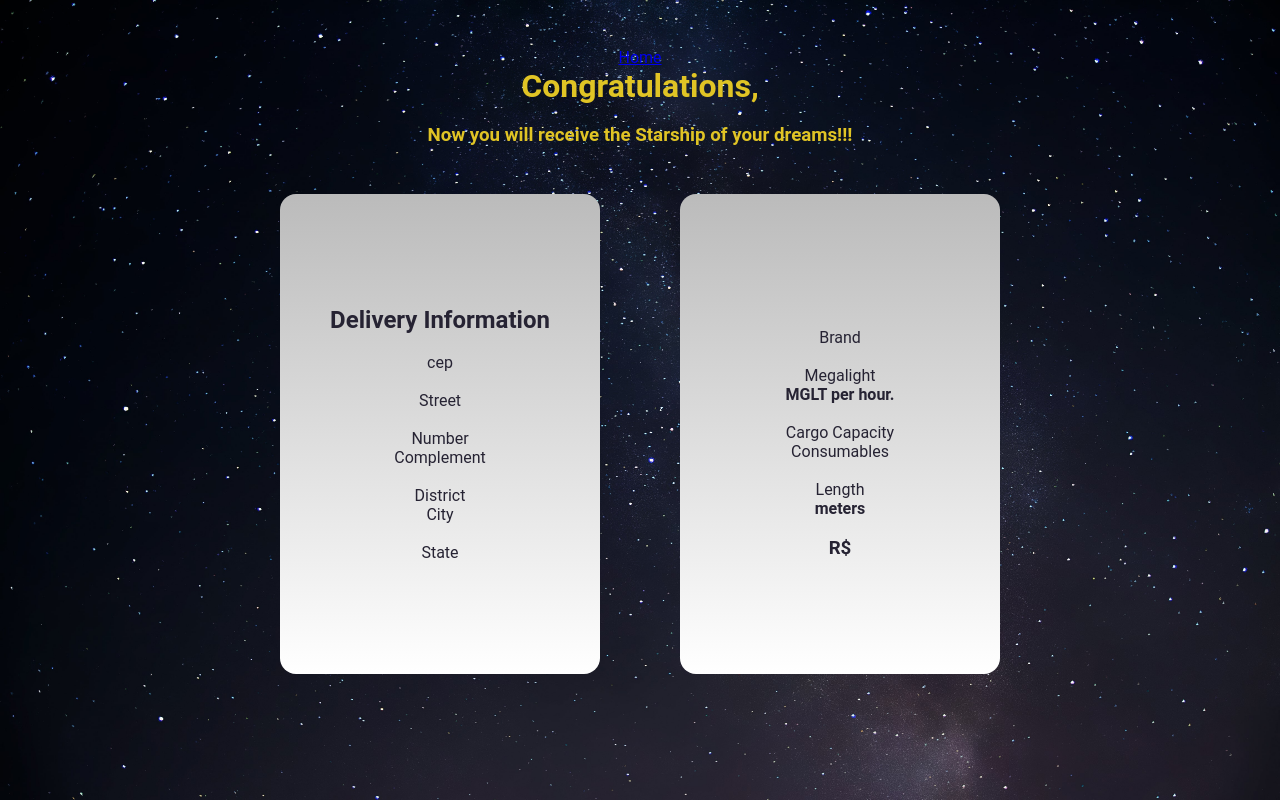
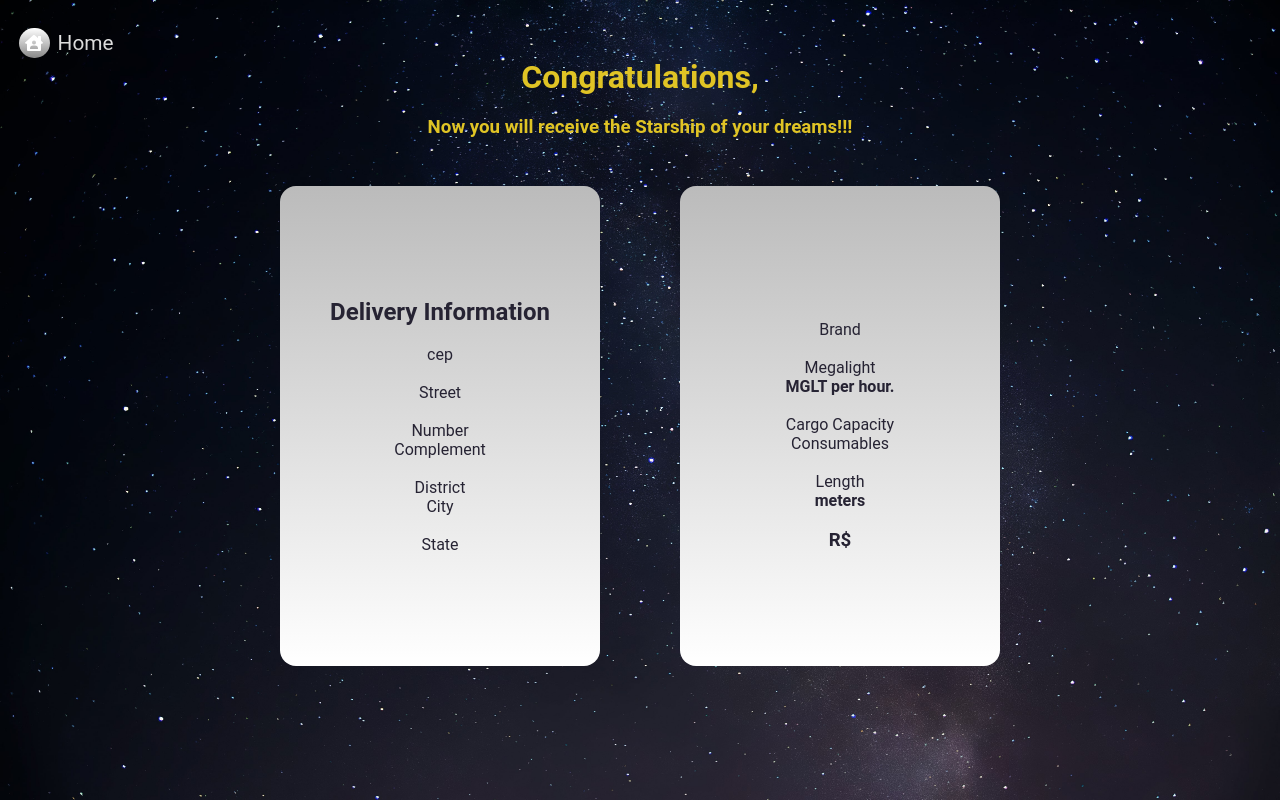
Before and after one commit to victorprimbuchele/starrout, a React (Vite) app in the folder starrout-app/: page /success in a window 1280 px wide. Built offline with nearby package versions, Linux system fonts and the light colour scheme.

Commit message:
feature/new-component-on-the-forms

```diff
--- a/starrout-app/src/presentation/components/StarshipDetails/StarshipDetails.tsx
+++ b/starrout-app/src/presentation/components/StarshipDetails/StarshipDetails.tsx
@@ -2,7 +2,7 @@ import React, { useState } from 'react'
 
 import './starship-details.scss'
 
-export const StarshipsDetails: React.FC = () => {
+export const StarshipDetails: React.FC = () => {
   const name = localStorage.getItem('starship_name')
   const MGLT = localStorage.getItem('starship_MGLT')
   const cargo_capacity = localStorage.getItem('starship_cargo_capacity')
--- a/starrout-app/src/presentation/pages/Form/AddressForm/AddressForm.tsx
+++ b/starrout-app/src/presentation/pages/Form/AddressForm/AddressForm.tsx
@@ -7,6 +7,7 @@ import getACep from '../../../../infra/services/ViaCep/GetACep'
 import { ViaCepApiResponse } from '../../../../protocols/types/ViaCepApiResponse'
 import './address-form.scss'
 import GoBack from '../../../micro-components/GoBack/GoBack'
+import { StarshipDetails } from '../../../components/StarshipDetails/StarshipDetails'
 
 const AddressForm = () => {
   let navigate = useNavigate()
@@ -34,7 +35,10 @@ const AddressForm = () => {
   return (
     <div className="container">
  <GoBack navigate={navigate}/>
-    <div className="address-container">
+
+    <div className="content">
+
+      <div className="address-container">
       <h2>Address Information</h2>
       <Formik
         validationSchema={personalSchema}
@@ -125,7 +129,10 @@ const AddressForm = () => {
         )}
       </Formik>
     </div>
-
+    <div className="starship-details">
+        <StarshipDetails />
+      </div>
+    </div>
     </div>
 
 
--- a/starrout-app/src/presentation/pages/Form/AddressForm/address-form.scss
+++ b/starrout-app/src/presentation/pages/Form/AddressForm/address-form.scss
@@ -1,9 +1,19 @@
 @import '../../../styles/colors.scss';
+
+.content {
+  display: flex;
+  flex-direction: row;
+  justify-content:space-evenly;
+  align-items:center;
+  align-content: center;
+  width: 80%;
+}
 
 .container {
   height: 100%;
   margin-bottom: 1rem;
 }
+
 
 .address-container {
   color: $yellow;
@@ -12,11 +22,17 @@
   align-items: center;
   justify-content: center;
   align-content: center;
-  height: 100%;
   font-family: 'Roboto';
   font-size: 1.08rem;
   font-weight: 200;
 
+  form {
+    height: 100%;
+    display: flex;
+    flex-direction: column;
+    align-items:center;
+    justify-content: flex-start;
+    align-content: center;
     .form_control_group {
       margin-top: 1rem;
       display: flex;
@@ -40,6 +56,8 @@
         }
       }
     }
+  }
+
 
   button {
     margin-top: 1rem;
--- a/starrout-app/src/presentation/pages/Form/PersonalForm/PersonalForm.tsx
+++ b/starrout-app/src/presentation/pages/Form/PersonalForm/PersonalForm.tsx
@@ -8,6 +8,7 @@ import CNPJInput from '../../../micro-components/Inputs/CNPJnput'
 import CPFInput from '../../../micro-components/Inputs/CPFInput'
 import './personal-form.scss'
 import GoBack from '../../../micro-components/GoBack/GoBack'
+import { StarshipDetails } from '../../../components/StarshipDetails/StarshipDetails'
 
 
 
@@ -86,9 +87,9 @@ const PersonalForm = () => {
   }, [validCnpj, cnpj, validCpf, cpf])
 
   return (
-    <>
-
+    <div className="container">
       <GoBack navigate={navigate}/>
+      <div className="content">
     <div className="personal-form-container">
       <h2>Personal Information</h2>
       <Formik
@@ -171,7 +172,11 @@ const PersonalForm = () => {
         )}
       </Formik>
     </div>
-    </>
+    <div className="starship-details">
+        <StarshipDetails />
+      </div>
+      </div>
+    </div>
   )
 }
 
--- a/starrout-app/src/presentation/pages/Form/PersonalForm/personal-form.scss
+++ b/starrout-app/src/presentation/pages/Form/PersonalForm/personal-form.scss
@@ -1,4 +1,21 @@
 @import '../../../styles/colors.scss';
+
+.container {
+  display: flex;
+  flex-direction: column;
+  align-items: center;
+  justify-content: center;
+  align-content: center;
+}
+
+.content {
+  display: flex;
+  flex-direction: row;
+  justify-content:space-evenly;
+  align-items:center;
+  align-content: center;
+  width: 80%;
+}
 
 .personal-form-container {
   color: $yellow;
--- a/starrout-app/src/presentation/pages/StarshipList/StarshipList.tsx
+++ b/starrout-app/src/presentation/pages/StarshipList/StarshipList.tsx
@@ -6,6 +6,8 @@ import useStarshipHook from '../../../hooks/useStarshipHook'
 import IStarshipProps from '../../../protocols/types/Starship'
 import startshipList from './import/starshipList'
 import './starshiplist.scss'
+
+localStorage.clear()
 
 const StarshipList: React.FC = () => {
   const [pageNumber, setPageNumber] = useState(1)
--- a/starrout-app/src/presentation/pages/Success/Success.tsx
+++ b/starrout-app/src/presentation/pages/Success/Success.tsx
@@ -2,7 +2,9 @@ import React from 'react'
 import { Link } from 'react-router-dom'
 
 import './success.scss'
-import { StarshipsDetails } from '../../components/StarshipDetails/StarshipDetails'
+import { StarshipDetails } from '../../components/StarshipDetails/StarshipDetails'
+import { FontAwesomeIcon } from '@fortawesome/react-fontawesome'
+import { faHouseUser } from '@fortawesome/free-solid-svg-icons'
 
 const Success = () => {
   const clientName = localStorage.getItem('personal_form_name')
@@ -19,7 +21,18 @@ const Success = () => {
 
   return (
     <div className="success-container">
-      <Link to="/">Home</Link>
+      <Link to="/" onClick={() => {localStorage.clear()}}>
+        <div className="to-home-container">
+        <div className="icon-home">
+        <FontAwesomeIcon icon={faHouseUser}/>
+
+        </div>
+        <p>
+          Home
+          </p>
+
+        </div>
+        </Link>
       <div className="congrats">
         <h1>Congratulations,</h1>
         <h1> {clientName}</h1>
@@ -55,7 +68,7 @@ const Success = () => {
         </div>
         <div className="space"></div>
         <div className="starships">
-          <StarshipsDetails />
+          <StarshipDetails />
         </div>
         <div className="personal"></div>
       </div>
--- a/starrout-app/src/presentation/pages/Success/success.scss
+++ b/starrout-app/src/presentation/pages/Success/success.scss
@@ -1,7 +1,45 @@
 @import '../../styles/colors.scss';
 
 .success-container {
-  margin-top: 3rem;
+  a {
+    margin-left: 1.2rem;
+    align-self: flex-start;
+    text-decoration: none;
+  }
+
+  .to-home-container {
+    display: flex;
+    flex-direction: row;
+    align-items: center;
+    justify-content: space-between;
+    transition: transform 0.5s;
+
+    &:hover {
+      transform: scale(1.2);
+    }
+
+    .icon-home {
+      display: flex;
+      align-items: center;
+      justify-content: center;
+      background: -webkit-linear-gradient(#fff, #888);
+      color: #fff;
+      height: 1.9rem;
+      width: 1.9rem;
+      border: none;
+      border-radius: 50%;
+    }
+
+    p {
+      margin-left: 0.5rem;
+      font-size: 1.3rem;
+      background: -webkit-linear-gradient(#eee, #ccc);
+      -webkit-background-clip: text;
+      -webkit-text-fill-color: transparent;
+    }
+  }
+
+  margin-top: 1.75rem;
   text-align: center;
   color: $yellow;
   display: flex;
```
Lines whose indentation alone changed are shown as unchanged.
